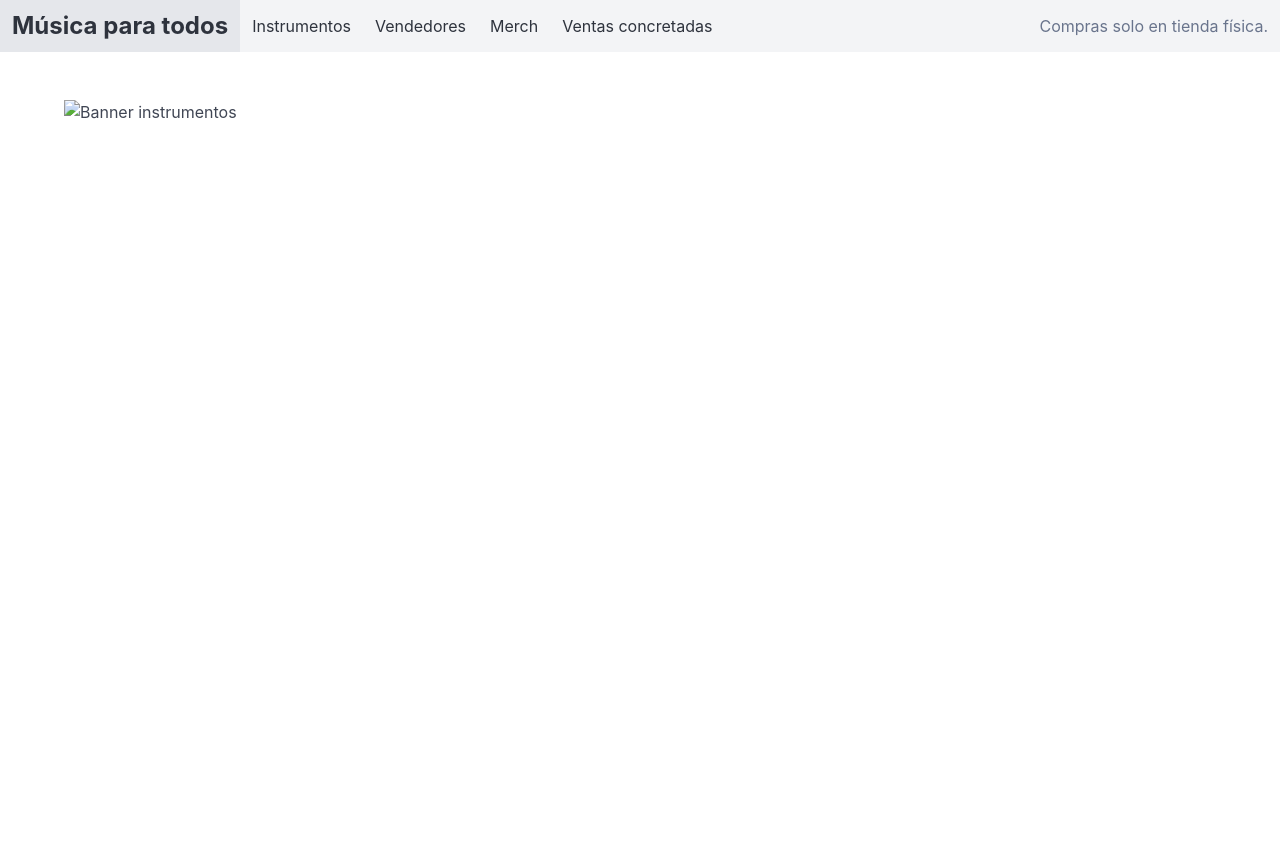
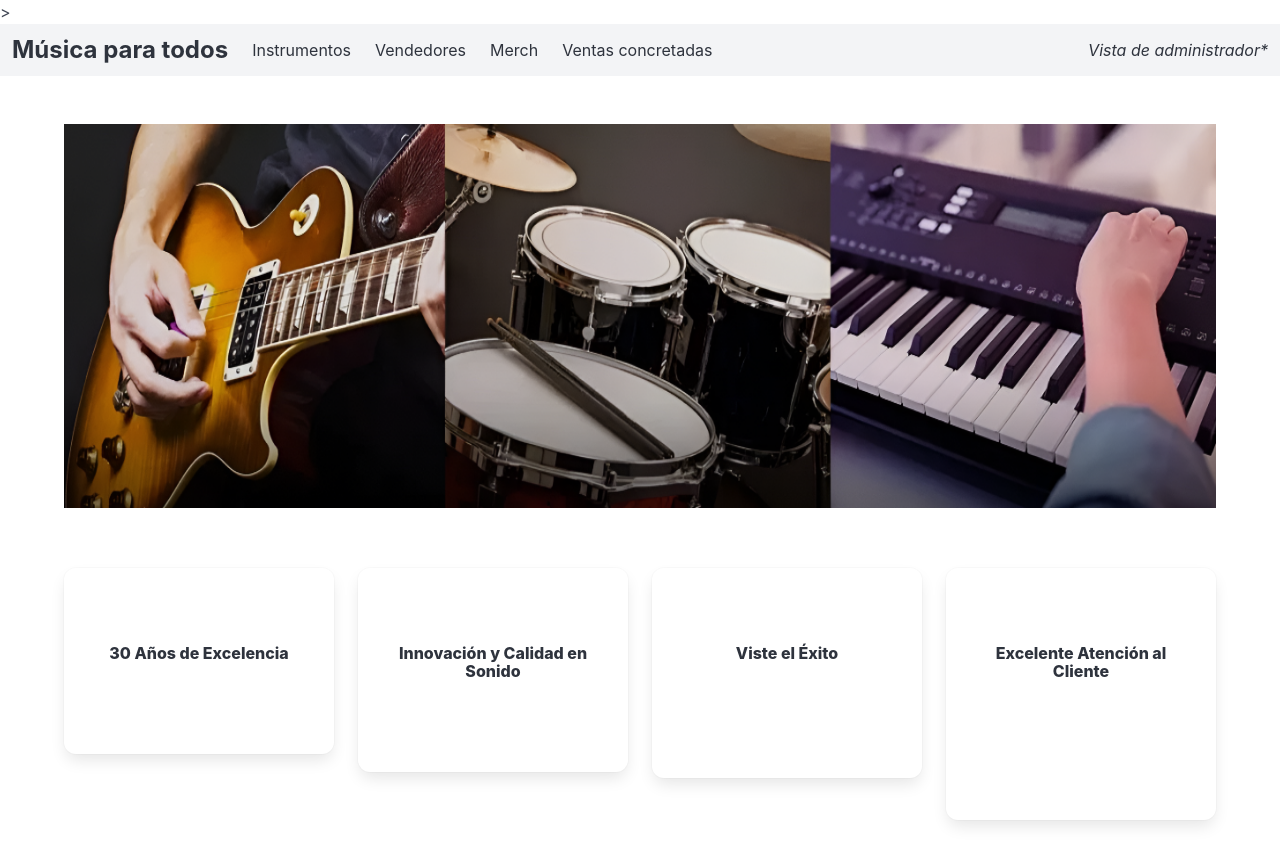
Before and after one commit to russofran/tp2-intro-grupo1-camejo, a plain HTML site: page frontend/index.html in a window 1280 px wide. Before the commit the page ends 800 px from the top, so only its background shows below. Drawn offline with nearby package versions, Linux system fonts and the light colour scheme.

Commit message:
Agrego cajas de texto con Bulma e imagen portada

```diff
--- a/frontend/index.html
+++ b/frontend/index.html
@@ -5,36 +5,94 @@
         <title>Música para todos</title>
         <meta name="viewport" content="width=device-width, initial-scale=1">
         <link rel="stylesheet" href="https://cdn.jsdelivr.net/npm/bulma@1.0.4/css/bulma.min.css">
+        <link rel="stylesheet" href="https://cdnjs.cloudflare.com/ajax/libs/font-awesome/6.4.0/css/all.min.css">
     </head>
     <body>
+        <!--Barra de marcadores-->>
         <nav class="navbar is-light" role="navigation">
             <div class="navbar-brand">
                 <a class="navbar-item has-text-weight-bold is-size-4">Música para todos</a>
             </div>
-            <div class="navbar-menu">
+
+            <div class="navbar-menu is-flex is-align-items-center" style="flex: 1;">
+
                 <div class="navbar-start">
                     <a class="navbar-item">Instrumentos</a>
                     <a class="navbar-item">Vendedores</a>
                     <a class="navbar-item">Merch</a>
                     <a class="navbar-item">Ventas concretadas</a>
                 </div>
+
                 <div class="navbar-end">
                     <div class="navbar-item">
-                        <span class="has-text-grey">Compras solo en tienda física.</span>
+                        <span><i>Vista de administrador*</i></span>
                     </div>
                 </div>
             </div>
         </nav>
 
+        <!--Imagen portada-->
         <section class="section">
             <div class="container">
                 <figure class="image is-3by1">
-                    <img src="img/imagen_fondo.png" alt="Banner instrumentos">
+                    <img src="Img/fondo_imagen.png" alt="Banner instrumentos">
                 </figure>
+            </div>
+        </section>
+
+        <!--Información-->
+        <section class="section pt-3">
+            <div class="container">
+                <div class="columns is-multiline">
+
+                    <!--Info 1-->
+                    <div class="column is-one-quarter">
+                        <div class="box has-text-centered">
+                            <span class="icon is-large has-text-white">
+                                <i class="fas fa-star fa-2x"></i>
+                            </span>
+                            <h4 class="title is-6 mt-2">30 Años de Excelencia</h4>
+                            <p class="has-text-white">La más amplia variedad de instrumentos musicales</p>
+                        </div>
+                    </div>
+
+                    <!--Info2-->
+                    <div class="column is-one-quarter">
+                        <div class="box has-text-centered">
+                            <span class="icon is-large has-text-white">
+                                <i class="fas fa-volume-up fa-2x"></i>
+                            </span>
+                            <h4 class="title is-6 mt-2">Innovación y Calidad en Sonido</h4>
+                            <p class="has-text-white">Referentes en soluciones de audio profesional</p>
+                        </div>
+                    </div>
+
+                    <!--Info3-->
+                    <div class="column is-one-quarter">
+                        <div class="box has-text-centered">
+                            <span class="icon is-large has-text-white">
+                                <i class="fas fa-t-shirt fa-2x"></i>
+                            </span>
+                            <h4 class="title is-6 mt-2">Viste el Éxito</h4>
+                            <p class="has-text-white">Venta y distribución de indumentaria para llevar a la Música contigo a todas partes</p>
+                        </div>
+                    </div>
+
+                    <!--Info4-->
+                    <div class="column is-one-quarter">
+                        <div class="box has-text-centered">
+                            <span class="icon is-large has-text-white">
+                                <i class="fas fa-person fa-2x"></i>
+                            </span>
+                            <h4 class="title is-6 mt-2">Excelente Atención al Cliente</h4>
+                            <p class="has-text-white">¿Tienes alguna duda en particular? No te preocupes! Nuestros vendedores estarán con vos al instante</p>
+                        </div>
+                    </div>
+
+                </div>
             </div>
         </section>
 
 
     </body>
-
 </html>
```
